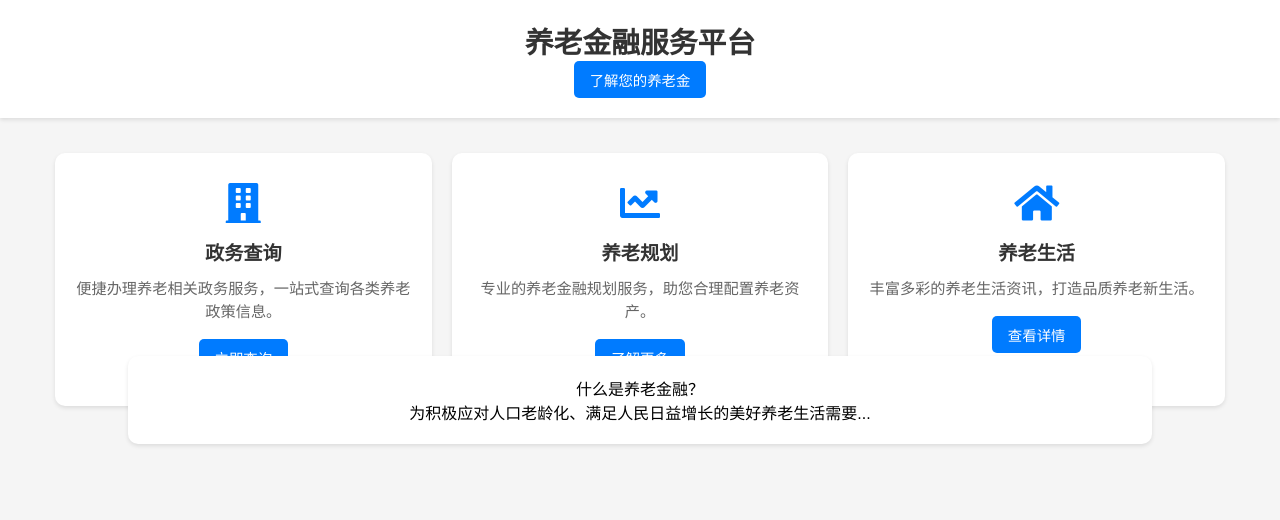
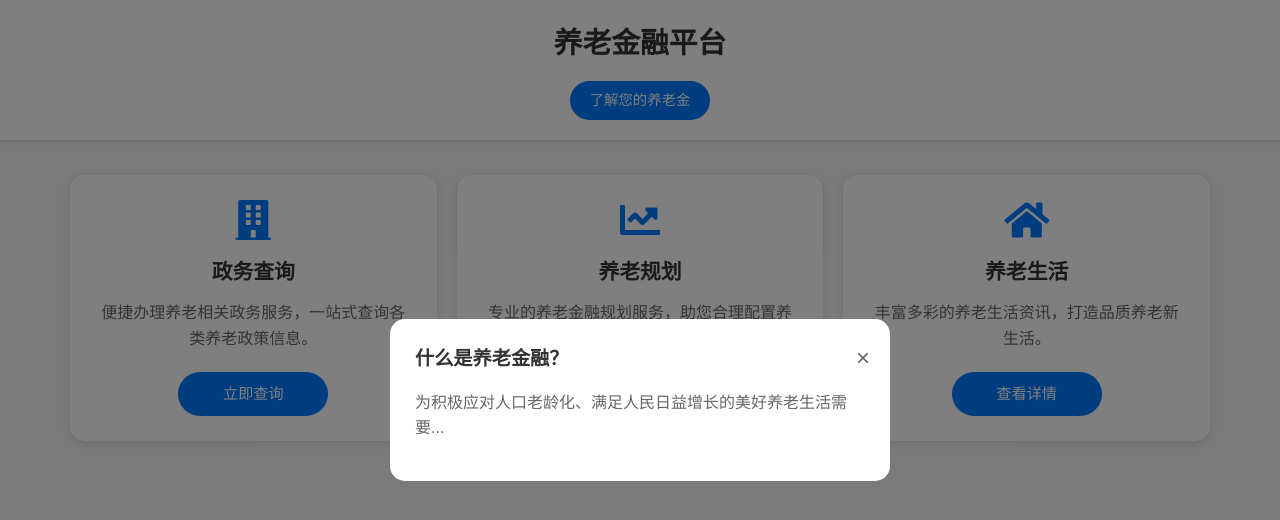
Before and after one commit to Dsanity98/htmltest, a plain HTML site: page index.html in a window 1280 px wide. Both pictures are taken after a click on the link "了解您的养老金". Drawn offline with nearby package versions, Linux system fonts and the light colour scheme.

Commit message:
Add files via upload

```diff
--- a/index.html
+++ b/index.html
@@ -2,10 +2,10 @@
 <html lang="zh-CN">
 <head>
     <meta charset="UTF-8">
-    <!-- 添加移动端视口设置 -->
     <meta name="viewport" content="width=device-width, initial-scale=1.0, maximum-scale=1.0, user-scalable=no">
     <title>养老金融服务</title>
     <link rel="stylesheet" href="https://cdnjs.cloudflare.com/ajax/libs/font-awesome/5.15.4/css/all.min.css">
+    <script src="https://cdn.jsdelivr.net/npm/vue@2.6.14/dist/vue.js"></script>
     <style>
         * {
             margin: 0;
@@ -16,8 +16,8 @@
         body {
             font-family: 'Microsoft YaHei', sans-serif;
             background-color: #f5f5f5;
-            /* 防止页面水平滚动 */
             overflow-x: hidden;
+            line-height: 1.6;
         }
 
         .container {
@@ -29,32 +29,44 @@
 
         .header {
             text-align: center;
-            padding: 20px 0;
+            padding: 20px 15px;
             background-color: #fff;
             margin-bottom: 20px;
             box-shadow: 0 2px 4px rgba(0,0,0,0.1);
+            position: relative;
         }
 
         .header h1 {
             color: #333;
             font-size: 1.8em;
-            /* 移动端文字大小调整 */
-            padding: 0 10px;
+            margin-bottom: 15px;
+        }
+
+        .header-btn {
+            display: inline-block;
+            padding: 8px 20px;
+            background-color: #007bff;
+            color: #fff;
+            text-decoration: none;
+            border-radius: 25px;
+            font-size: 0.9em;
+            transition: all 0.3s ease;
         }
 
         .services {
             display: grid;
-            grid-template-columns: repeat(3, 1fr);
+            grid-template-columns: repeat(auto-fit, minmax(300px, 1fr));
             gap: 20px;
+            padding: 0 15px;
         }
 
         .service-card {
             background: #fff;
-            padding: 30px 20px;
-            border-radius: 10px;
+            padding: 25px 20px;
+            border-radius: 15px;
             text-align: center;
             transition: transform 0.3s ease;
-            box-shadow: 0 2px 4px rgba(0,0,0,0.1);
+            box-shadow: 0 2px 10px rgba(0,0,0,0.1);
         }
 
         .service-card:hover {
@@ -65,70 +77,132 @@
             font-size: 2.5em;
             color: #007bff;
             margin-bottom: 15px;
+            display: block;
         }
 
         .service-card h2 {
             color: #333;
             margin-bottom: 12px;
-            font-size: 1.2em;
+            font-size: 1.3em;
         }
 
         .service-card p {
             color: #666;
-            margin-bottom: 15px;
-            line-height: 1.5;
-            font-size: 0.95em;
+            margin-bottom: 20px;
+            line-height: 1.6;
+            font-size: 1em;
+            padding: 0 10px;
         }
 
         .btn {
             display: inline-block;
-            padding: 8px 16px;
+            padding: 10px 25px;
             background-color: #007bff;
             color: #fff;
             text-decoration: none;
-            border-radius: 5px;
-            transition: background-color 0.3s ease;
-            font-size: 0.9em;
+            border-radius: 25px;
+            transition: all 0.3s ease;
+            font-size: 0.95em;
+            border: none;
+            cursor: pointer;
+            width: auto;
+            min-width: 150px;
         }
 
         .btn:hover {
             background-color: #0056b3;
+            transform: translateY(-2px);
         }
 
         .retirement-finance-info {
             display: none;
-            position: absolute;
-            top: 50%;
-            left: 50%;
-            transform: translate(-50%, -50%);
-            background-color: #fff;
+            position: fixed;
+            top: 0;
+            left: 0;
+            width: 100%;
+            height: 100%;
+            background-color: rgba(0,0,0,0.5);
+            z-index: 1000;
             padding: 20px;
-            border-radius: 10px;
-            box-shadow: 0 2px 4px rgba(0,0,0,0.1);
-            width: 80%; /* 调整宽度以适应内容 */
         }
 
         .retirement-finance-info.show {
-            display: block;
+            display: flex;
+            align-items: center;
+            justify-content: center;
         }
 
-        /* 移动端适配 */
+        .info-content {
+            background-color: #fff;
+            padding: 25px;
+            border-radius: 15px;
+            width: 90%;
+            max-width: 500px;
+            position: relative;
+        }
+
+        .close-btn {
+            position: absolute;
+            right: 15px;
+            top: 15px;
+            font-size: 1.5em;
+            color: #666;
+            cursor: pointer;
+            padding: 5px;
+        }
+
+        .info-content h3 {
+            color: #333;
+            margin-bottom: 15px;
+            font-size: 1.2em;
+        }
+
+        .info-content p {
+            color: #666;
+            line-height: 1.6;
+            margin-bottom: 15px;
+        }
+
         @media (max-width: 768px) {
-            .services {
-                grid-template-columns: 1fr;
-                gap: 15px;
-            }
-
             .header h1 {
                 font-size: 1.5em;
             }
 
+            .services {
+                grid-template-columns: 1fr;
+                padding: 0 10px;
+            }
+
             .service-card {
-                padding: 25px 15px;
+                padding: 20px 15px;
             }
 
             .service-card i {
                 font-size: 2em;
+            }
+
+            .service-card h2 {
+                font-size: 1.2em;
+            }
+
+            .service-card p {
+                font-size: 0.95em;
+            }
+
+            .btn {
+                width: 80%;
+                padding: 12px 20px;
+            }
+
+            .info-content {
+                padding: 20px;
+                width: 95%;
+            }
+        }
+
+        @media (max-width: 320px) {
+            .header h1 {
+                font-size: 1.3em;
             }
 
             .service-card h2 {
@@ -140,80 +214,67 @@
             }
 
             .btn {
-                padding: 10px 20px;
-                width: 80%;  /* 移动端按钮加宽 */
-                font-size: 1em;
-            }
-
-            .retirement-finance-info {
-                width: 90%; /* 移动端调整宽度 */
-            }
-        }
-
-        /* 小屏幕手机适配 */
-        @media (max-width: 320px) {
-            .header h1 {
-                font-size: 1.3em;
-            }
-
-            .service-card h2 {
-                font-size: 1em;
-            }
-
-            .service-card p {
-                font-size: 0.85em;
-            }
-
-            .retirement-finance-info {
-                width: 95%; /* 小屏幕手机调整宽度 */
-            }
-        }
-
-        /* 添加触摸反馈 */
-        @media (hover: none) {
-            .service-card:active {
-                transform: translateY(-2px);
-            }
-
-            .btn:active {
-                background-color: #0056b3;
+                font-size: 0.9em;
+                padding: 10px 15px;
             }
         }
     </style>
 </head>
 <body>
-    <div class="header">
-        <h1>养老金融服务平台</h1>
-        <a href="javascript:void(0)" class="btn" onclick="document.querySelector('.retirement-finance-info').classList.toggle('show')">了解您的养老金</a>
-        <div class="retirement-finance-info">
-            <p>什么是养老金融？</p>
-            <p>为积极应对人口老龄化、满足人民日益增长的美好养老生活需要...</p>
+    <div id="app">
+        <div class="header">
+            <h1>养老金融平台</h1>
+            <a href="javascript:void(0)" class="header-btn" @click="showRetirementFinanceInfo">
+                了解您的养老金
+            </a>
+        </div>
+
+        <div class="container">
+            <div class="services">
+                <div class="service-card">
+                    <i class="fas fa-building"></i>
+                    <h2>政务查询</h2>
+                    <p>便捷办理养老相关政务服务，一站式查询各类养老政策信息。</p>
+                    <a href="government.html" class="btn">立即查询</a>
+                </div>
+
+                <div class="service-card">
+                    <i class="fas fa-chart-line"></i>
+                    <h2>养老规划</h2>
+                    <p>专业的养老金融规划服务，助您合理配置养老资产。</p>
+                    <a href="#" class="btn">了解更多</a>
+                </div>
+
+                <div class="service-card">
+                    <i class="fas fa-home"></i>
+                    <h2>养老生活</h2>
+                    <p>丰富多彩的养老生活资讯，打造品质养老新生活。</p>
+                    <a href="https://res.yunbusiness.ccb.com/service/resource/mng/quickTopicsPage/2024/202409/20240912/20240912090000000114/ea86f808-66e1-4ac0-bc5b-5d86d81294cf/yiyangzhuanqu9/index.html?cityid=310000&userCityId=310000&ADID=20240806080000000015" class="btn">查看详情</a>
+                </div>
+            </div>
+        </div>
+
+        <div class="retirement-finance-info" :class="{ show: isRetirementFinanceInfoVisible }">
+            <div class="info-content">
+                <span class="close-btn" @click="showRetirementFinanceInfo">&times;</span>
+                <h3>什么是养老金融？</h3>
+                <p>为积极应对人口老龄化、满足人民日益增长的美好养老生活需要...</p>
+            </div>
         </div>
     </div>
 
-    <div class="container">
-        <div class="services">
-            <div class="service-card">
-                <i class="fas fa-building"></i>
-                <h2>政务查询</h2>
-                <p>便捷办理养老相关政务服务，一站式查询各类养老政策信息。</p>
-                <a href="government.html" class="btn">立即查询</a>
-            </div>
-
-            <div class="service-card">
-                <i class="fas fa-chart-line"></i>
-                <h2>养老规划</h2>
-                <p>专业的养老金融规划服务，助您合理配置养老资产。</p>
-                <a href="#" class="btn">了解更多</a>
-            </div>
-
-            <div class="service-card">
-                <i class="fas fa-home"></i>
-                <h2>养老生活</h2>
-                <p>丰富多彩的养老生活资讯，打造品质养老新生活。</p>
-                <a href="https://res.yunbusiness.ccb.com/service/resource/mng/quickTopicsPage/2024/202409/20240912/20240912090000000114/ea86f808-66e1-4ac0-bc5b-5d86d81294cf/yiyangzhuanqu9/index.html?cityid=310000&userCityId=310000&ADID=20240806080000000015" class="btn">查看详情</a>
-            </div>
-        </div>
-    </div>
+    <script>
+        new Vue({
+            el: '#app',
+            data: {
+                isRetirementFinanceInfoVisible: false
+            },
+            methods: {
+                showRetirementFinanceInfo() {
+                    this.isRetirementFinanceInfoVisible = !this.isRetirementFinanceInfoVisible;
+                }
+            }
+        });
+    </script>
 </body>
 </html>
```
